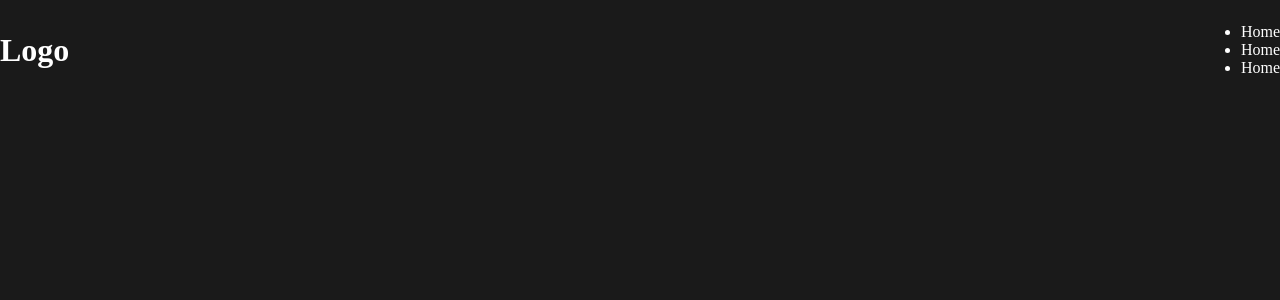
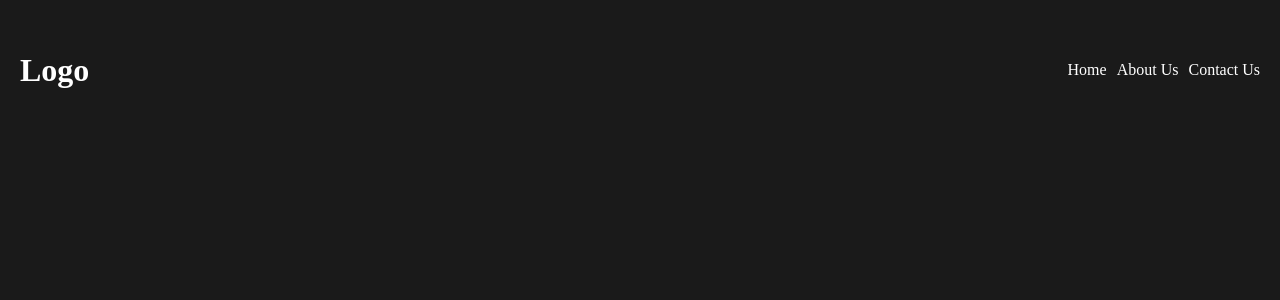
Before and after one commit to BenMradB/React-18-Tutorial, a React (Vite) app: page / in a window 1280 px wide. Shown: the top 300 px of the page. Built offline with nearby package versions, Linux system fonts and the light colour scheme.

Commit message:
Props Concept

```diff
--- a/src/App.jsx
+++ b/src/App.jsx
@@ -1,38 +1,4 @@
-const Logo = () => {
-	return <h1>Logo </h1>;
-};
-
-const NavItem = () => {
-	return <li>Home</li>;
-};
-
-const Nav = () => {
-	return (
-		<nav>
-			<ul>
-				<NavItem />
-				<NavItem />
-				<NavItem />
-			</ul>
-		</nav>
-	);
-};
-
-const Header = () => {
-	return (
-		<header
-			style={{
-				width: '100vw',
-				height: '100px',
-				display: 'flex',
-				alignItems: 'center',
-				justifyContent: 'space-between',
-			}}>
-			<Logo />
-			<Nav />
-		</header>
-	);
-};
+import Header from './components/Header';
 
 const App = () => {
 	return <Header />;
--- /dev/null
+++ b/src/components/Header.jsx
@@ -0,0 +1,21 @@
+import Logo from './Logo';
+import Nav from './Nav';
+
+const Header = () => {
+	return (
+		<header
+			style={{
+				width: 'calc(100% - 40px)',
+				height: '100px',
+				display: 'flex',
+				alignItems: 'center',
+				justifyContent: 'space-between',
+				padding: '20px',
+			}}>
+			<Logo />
+			<Nav />
+		</header>
+	);
+};
+
+export default Header;
--- /dev/null
+++ b/src/components/Logo.jsx
@@ -0,0 +1,5 @@
+const Logo = () => {
+	return <h1>Logo </h1>;
+};
+
+export default Logo;
--- /dev/null
+++ b/src/components/Nav.jsx
@@ -0,0 +1,20 @@
+import NavItem from './NavItem';
+
+const Nav = () => {
+	return (
+		<nav id='id'>
+			<ul
+				style={{
+					display: 'flex',
+					gap: '10px',
+					listStyle: 'none',
+				}}>
+				<NavItem item='Home' />
+				<NavItem item='About Us' />
+				<NavItem item='Contact Us' />
+			</ul>
+		</nav>
+	);
+};
+
+export default Nav;
--- /dev/null
+++ b/src/components/NavItem.jsx
@@ -0,0 +1,6 @@
+const NavItem = (props) => {
+	console.log(props);
+	return <li>{props.item}</li>;
+};
+
+export default NavItem;
```
